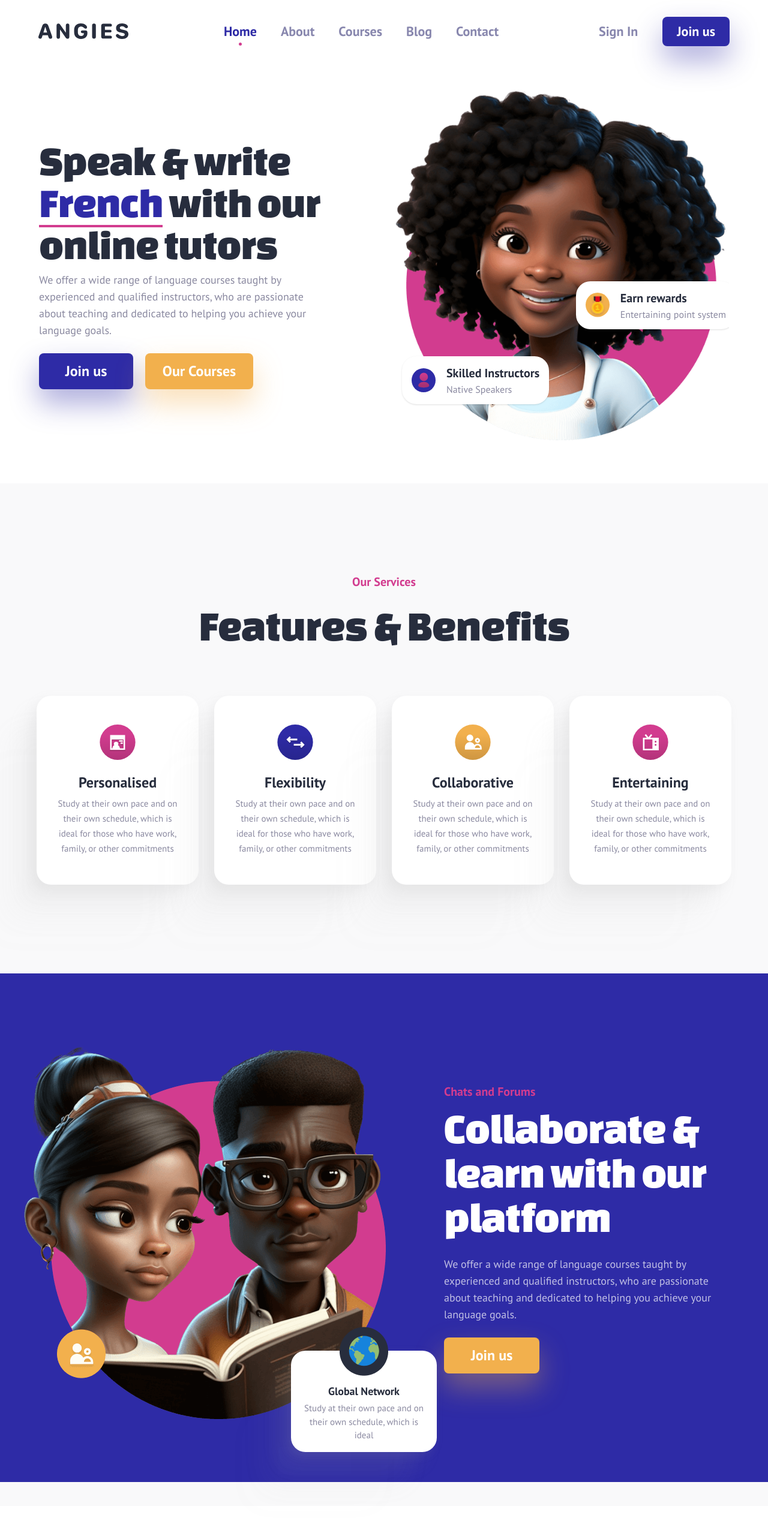
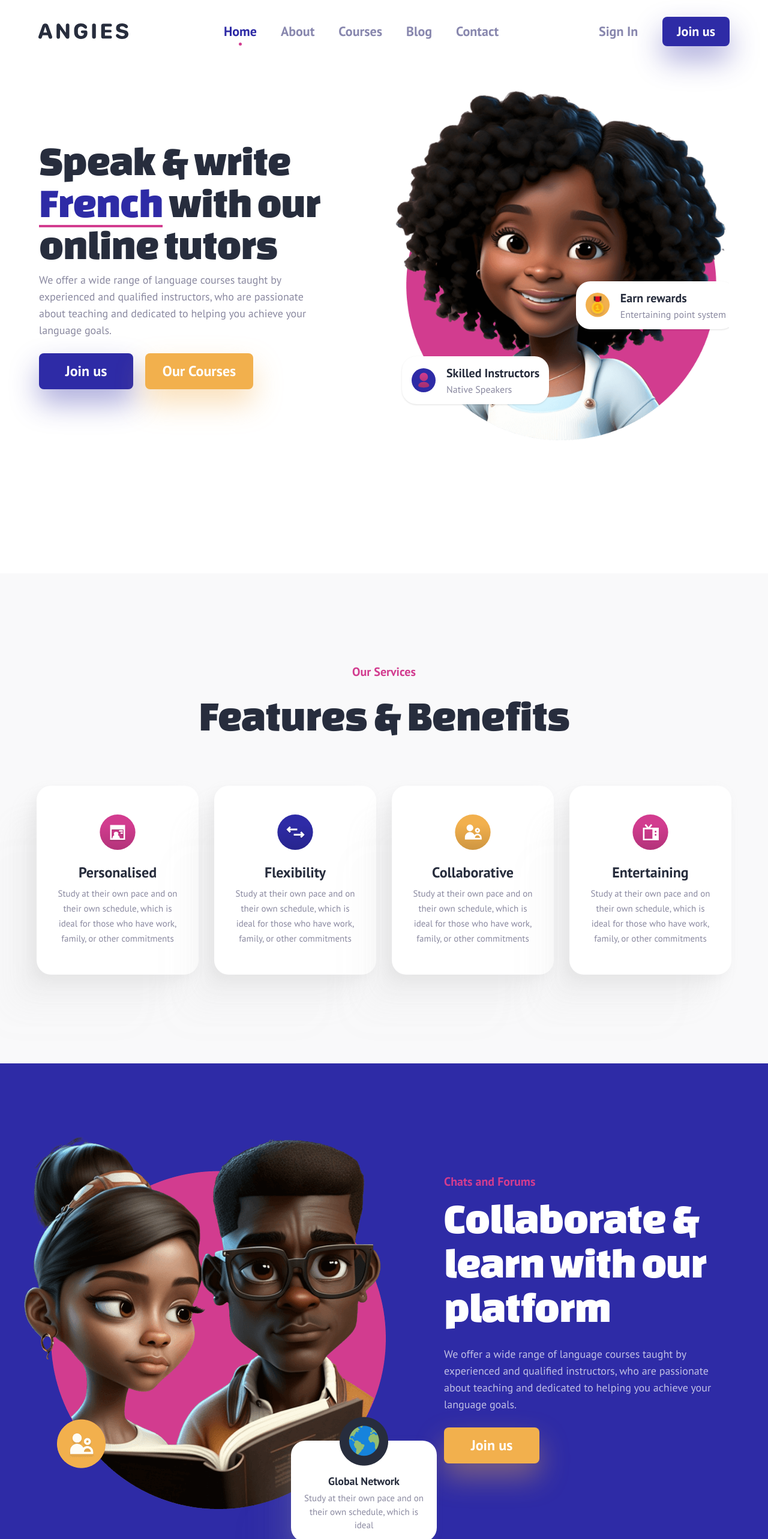
Before and after one commit to danielswift10/project-angies, a React (Create React App) app: page / in a window 1280 px wide. Shown: the top 2566 px of the page at 60% size. Built offline with nearby package versions, Linux system fonts and the light colour scheme.

Commit message:
fix: made some changes

```diff
--- a/src/Components/Home/Chats.jsx
+++ b/src/Components/Home/Chats.jsx
@@ -5,7 +5,7 @@ import styles, { layout } from "../../style";
 
 const Chats = () => {
   return (
-    <div className="bg-purple py-14">
+    <div className="bg-purple py-14 lg:pb-[120px] ">
       <div
         className={`${styles.boxWidth} ${styles.flexBetween} ss:px-0 ss:w-[600px] lg:w-[1120px] xlg:w-[1200px] xl:w-[1280px] lg:px-0  md:w-[920px] md:px-0 ${styles.padding} gap-10 ${layout.section1}`}
       >
--- a/src/Components/Home/Hero.jsx
+++ b/src/Components/Home/Hero.jsx
@@ -5,7 +5,7 @@ import styles, { layout } from "../../style";
 
 const Hero = () => {
   return (
-    <div className="bg-white">
+    <div className="bg-white sm:pb-[150px] ">
       <div
         className={`${styles.boxWidth}  mt-[25px] pb-28 md:pb-2 md:gap-5 md:pt-[60px] pt-16 ss:pt-[70px] sm:pt-[50px] ${styles.padding}`}
       >
```
